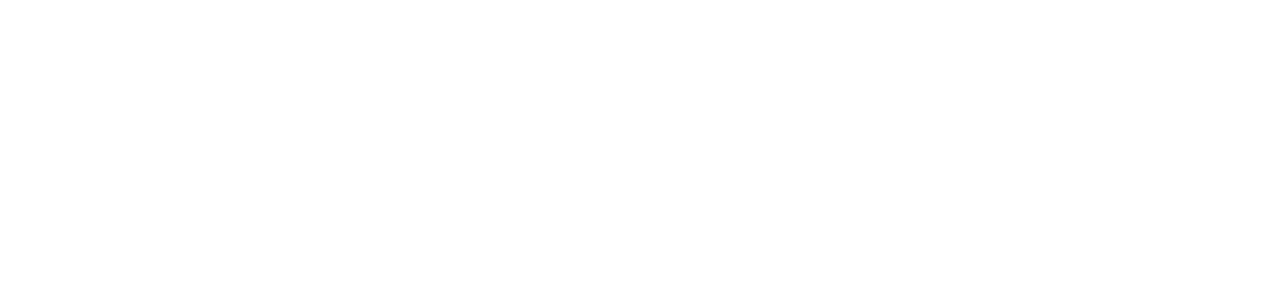
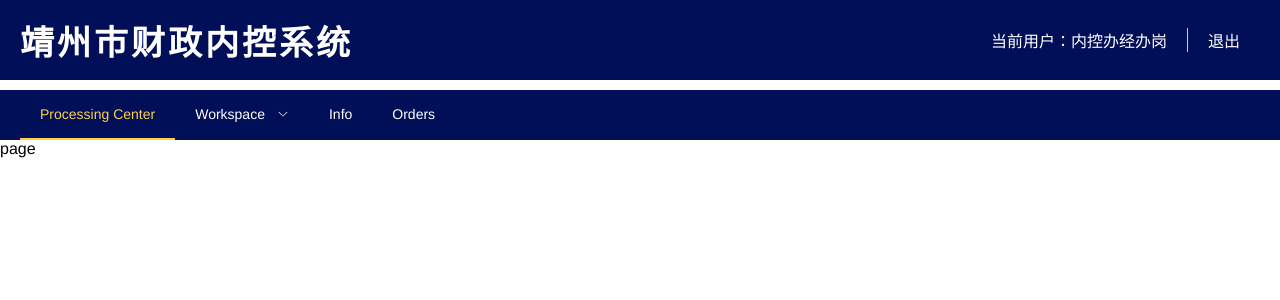
Before and after one commit to yaner1128/internal-control-ui, a Vue app: page /dashboard in a window 1280 px wide. Before the commit this address had no page. Shown: the top 300 px of the page. Built offline with nearby package versions, Linux system fonts and the light colour scheme.

Commit message:
feat(layout): 新增布局

```diff
--- a/src/router/index.ts
+++ b/src/router/index.ts
@@ -1,10 +1,20 @@
 import { createRouter, createWebHistory, RouteRecordRaw } from 'vue-router'
+/* Layout */
+import Layout from '@/views/layout/index.vue'
 
 const routes: Array<RouteRecordRaw> = [
   {
     path: '/',
-    name: 'Home',
-    component: () => import(/* webpackChunkName: "about" */ '../views/Home.vue')
+    component: Layout,
+    redirect: 'dashboard',
+    children: [
+      {
+        path: 'dashboard',
+        component: () => import('@/views/Home.vue'),
+        name: '首页',
+        meta: { title: '首页', icon: 'index', noCache: true, affix: true }
+      }
+    ]
   }
 ]
 
--- /dev/null
+++ b/src/styles/common.scss
@@ -0,0 +1,5 @@
+:root {
+  --main_color: #010f58;
+  --text_color: #fff;
+  --hover_color: #ffd04b
+}
--- a/src/styles/index.scss
+++ b/src/styles/index.scss
@@ -3,6 +3,7 @@
 @import './transition.scss';
 @import './element-ui.scss';
 @import './sidebar.scss';
+@import './common.scss';
 
 *{
   padding: 0;
--- a/src/views/Home.vue
+++ b/src/views/Home.vue
@@ -1,122 +1,13 @@
 <template>
-  <div class="home">
-    <el-steps :active="active" :space="200" simple>
-      <template #default>
-        <div class="step_item" :class="active==1 ? 'activeDom' : ''" @click="jumpStep(1)">Step 1</div>
-        <div class="step_icon"><el-icon><ArrowRight /></el-icon></div>
-        <div class="step_item" :class="active==2 ? 'activeDom' : ''" @click="jumpStep(2)">Step 2</div>
-        <div class="step_icon"><el-icon><ArrowRight /></el-icon></div>
-        <div class="step_item" :class="active==3 ? 'activeDom' : ''" @click="jumpStep(3)">Step 3</div>
-      </template>
-      <!-- <el-step title="Step 1" @click="jumpStep(1)" />
-      <el-step title="Step 2" @click="jumpStep(2)" />
-      <el-step title="Step 3" @click="jumpStep(3)" /> -->
-    </el-steps>
-    <el-scrollbar ref="containerRef" class="mainContainer">
-      <div id="step1" class="box">
-        步骤1
-      </div>
-      <div id="step2" class="box">
-        步骤2
-      </div>
-      <div id="step3" class="box">
-        步骤3
-      </div>
-    </el-scrollbar>
-  </div>
+  <div>page</div>
 </template>
 
 <script lang="ts">
-import { defineComponent, nextTick, reactive, toRefs, ref } from 'vue'
+import { defineComponent } from 'vue'
 
 export default defineComponent({
-  name: 'Home',
-  setup () {
-    const containerRef = ref()
-    const data = reactive({
-      active: 1
-    })
+  setup() {
 
-    // 点击步骤条跳转事件
-    const jumpStep = (val: any) => {
-      console.log(val)
-      data.active = val
-      nextTick(() => {
-        // 页面滚动到指定位置
-        console.log(containerRef.value)
-        const dom = <any>document.querySelector(`#step${val}`)
-        // 获取当前滚动的距离
-        const offsetTop = dom ? dom.offsetTop : 0
-        containerRef.value.setScrollTop(offsetTop)
-
-        dom.classList.add('anchorAnimation')
-        setTimeout(() => {
-          dom.classList.remove('anchorAnimation')
-        }, 2500)
-      })
-    }
-
-    return {
-      containerRef,
-      ...toRefs(data),
-      jumpStep
-    }
-  }
+  },
 })
 </script>
-
-<style lang="scss" scoped>
-.home{
-  width: 100%;
-  height: 100vh;
-  overflow: hidden;
-  box-sizing: border-box;
-}
-.el-steps{
-  display: flex;
-  justify-content: space-around;
-  color: #a8abb2;
-  .step_item{
-    width: 200px;
-    display: flex;
-    align-items: center;
-    justify-content: center;
-    cursor: pointer;
-  }
-  .step_icon{
-    display: flex;
-    align-items: center;
-    transform: scaleY(1.5);
-  }
-  .activeDom{
-    color: #409EFF;
-  }
-}
-.mainContainer .box{
-  height: 500px;
-}
-
-// 滚动动画
-.anchorAnimation {
-  animation-name: anchorKeyframes;
-  animation-duration: 2.5s;
-  animation-fill-mode: both;
-}
-@keyframes anchorKeyframes {
-  0% {
-    background-color: transparent;
-  }
-  25% {
-    background-color: rgba(93, 174, 255, 0.1);
-  }
-  50% {
-    background-color: transparent;
-  }
-  75% {
-    background-color: rgba(93, 174, 255, 0.1);
-  }
-  100% {
-    background-color: transparent;
-  }
-}
-</style>
--- /dev/null
+++ b/src/views/layout/index.vue
@@ -0,0 +1,51 @@
+<template>
+  <div class="common-layout">
+    <el-header class="common-header">
+      <head-title class="title"></head-title>
+      <headMenu class="menu"></headMenu>
+    </el-header>
+    <el-main class="common-main">
+      <router-view></router-view>
+    </el-main>
+  </div>
+</template>
+
+<script lang="ts">
+import { defineComponent } from "vue";
+import headTitle from "./module/headTitle.vue"
+import headMenu from "./module/headMenu.vue"
+
+export default defineComponent({
+  name: "layout",
+  components: {
+    headTitle,
+    headMenu
+  },
+  setup() {},
+});
+</script>
+
+<style lang="scss" scoped>
+.common-layout{
+  width: 100%;
+  height: 100vh;
+  .common-header{
+    height: 140px;
+    padding: 0;
+    margin: 0;
+    .title{
+      height: 80px;
+      margin-bottom: 10px;
+    }
+    .menu{
+      height: 50px;
+    }
+    color: var(--text_color);
+  }
+  .common-main{
+    height: calc(100vh - 140px);
+    padding: 0;
+    margin: 0;
+  }
+}
+</style>
--- /dev/null
+++ b/src/views/layout/module/headMenu.vue
@@ -0,0 +1,58 @@
+<template>
+  <div class="menuBox">
+    <el-menu
+      mode="horizontal"
+      :default-active="activeIndex"
+      background-color="var(--main_color)"
+      text-color="var(--text_color)"
+      active-text-color="var(--hover_color)"
+    >
+      <el-menu-item index="1">Processing Center</el-menu-item>
+      <el-sub-menu index="2">
+        <template #title>Workspace</template>
+        <el-menu-item index="2-1">item one</el-menu-item>
+        <el-menu-item index="2-2">item two</el-menu-item>
+        <el-menu-item index="2-3">item three</el-menu-item>
+        <el-sub-menu index="2-4">
+          <template #title>item four</template>
+          <el-menu-item index="2-4-1">item one</el-menu-item>
+          <el-menu-item index="2-4-2">item two</el-menu-item>
+          <el-menu-item index="2-4-3">item three</el-menu-item>
+        </el-sub-menu>
+      </el-sub-menu>
+      <el-menu-item index="3">Info</el-menu-item>
+      <el-menu-item index="4">Orders</el-menu-item>
+    </el-menu>
+  </div>
+</template>
+
+<script lang="ts">
+import { defineComponent, reactive, toRefs } from 'vue'
+
+export default defineComponent({
+  name: "menu",
+  setup() {
+    const data = reactive({
+      activeIndex: '1'
+    })
+
+    return {
+      ...toRefs(data)
+    }
+  },
+})
+</script>
+
+<style lang="scss" scoped>
+.menuBox{
+  background-color: var(--main_color);
+  display: flex;
+  align-items: center;
+  padding: 0 20px;
+  .el-menu{
+    width: 100%;
+    height: 100%;
+    border-bottom: none;
+  }
+}
+</style>
--- /dev/null
+++ b/src/views/layout/module/headTitle.vue
@@ -0,0 +1,57 @@
+<template>
+  <div class="headTitle">
+    <div class="title">靖州市财政内控系统</div>
+    <div class="operateBox">
+      <div class="item">当前用户：内控办经办岗</div>
+      <div class="item layoutBtn">退出</div>
+    </div>
+  </div>
+</template>
+
+<script lang="ts">
+import { defineComponent } from 'vue'
+
+export default defineComponent({
+  name: "headTitle",
+  setup() {
+
+  },
+})
+</script>
+
+<style lang="scss" scoped>
+.headTitle{
+  width: 100%;
+  height: 100%;
+  background-color: var(--main_color);
+  color: var(--text_color);
+  display: flex;
+  flex-direction: row;
+  flex-wrap: nowrap;
+  justify-content: space-between;
+  align-items: center;
+  padding:  0 20px;
+  box-sizing: border-box;
+  .title{
+    font-size: 34px;
+    font-weight: 800;
+    letter-spacing: 3px;
+  }
+  .operateBox{
+    display: flex;
+  }
+  .item{
+    border-right: 1px solid #ccc;
+    padding: 0 20px;
+  }
+  .item:last-child{
+    border: none;
+  }
+  .layoutBtn{
+    cursor: pointer;
+  }
+  .layoutBtn:hover{
+    color: var(--hover_color);
+  }
+}
+</style>
```
Also changed, not shown: src/views/test.vue (added, +122 -0 lines).
